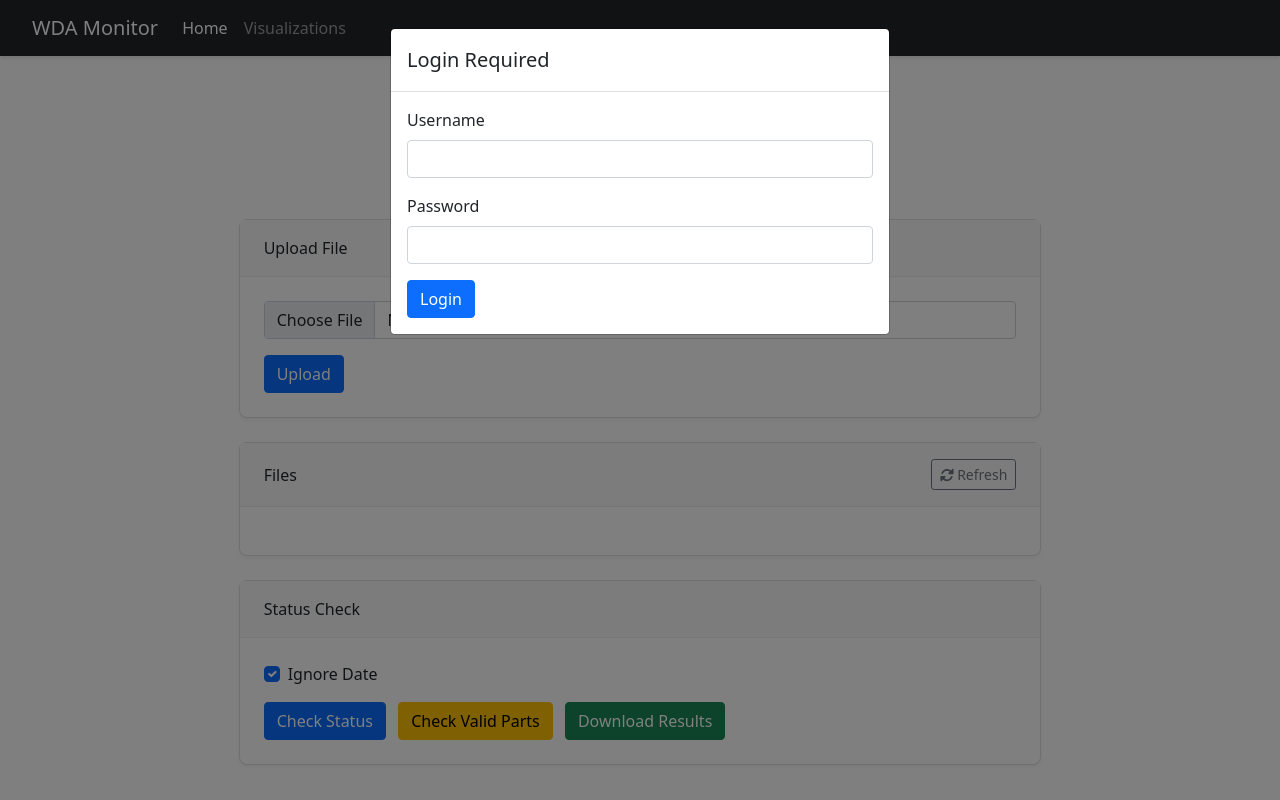
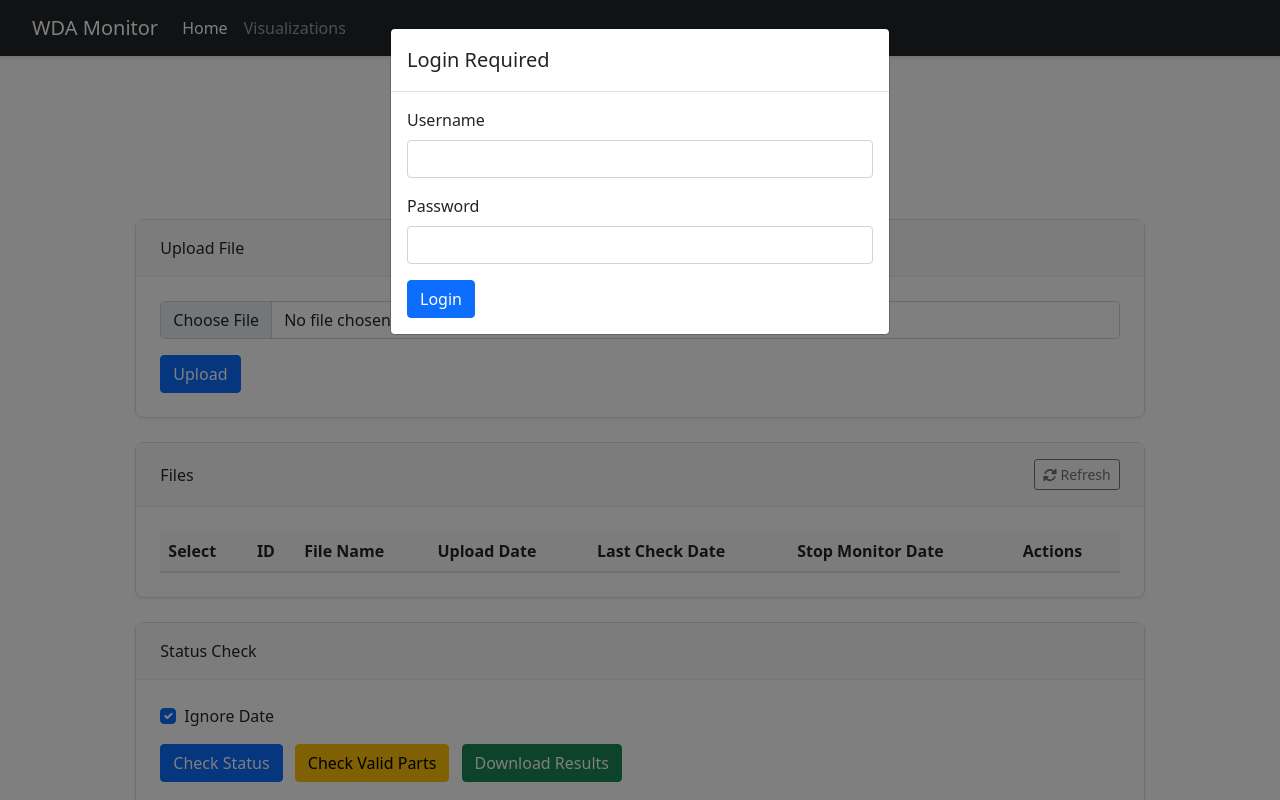
Before and after one commit to mostafaAsala/WDA_MONITOR, a Flask app: page / in a window 1280 px wide. Run offline with Flask 3, Linux system fonts and the light colour scheme; lists and menus that the app fills with data are empty; parts of the project's set-up code (start-up, migrations or seed data) failed here and were passed over; some libraries are stand-ins or nearby versions.

```diff
--- a/app.py
+++ b/app.py
@@ -3,6 +3,7 @@ import logging
 import pandas as pd
 from logging.handlers import RotatingFileHandler
 from flask import Flask, render_template, request, jsonify, send_file, flash, redirect, url_for
+from sqlalchemy import text
 from werkzeug.utils import secure_filename
 from datetime import datetime
 from Parts_Upload import main_upload_parts, main_delete_file
@@ -142,7 +143,23 @@ app = create_app()
 def index():
 	app.logger.info('Accessing index page')
 	files = os.listdir(Config.WORK_FOLDER)
-	return render_template('index.html', files=files)
+	today = datetime.now().date()
+
+	# Get database files info
+	try:
+		from check_status import get_files
+		db_files_df = get_files()
+
+		print(db_files_df)
+		if db_files_df is not None:
+			db_files = db_files_df.to_dict('records')
+		else:
+			db_files = []
+	except Exception as e:
+		app.logger.error(f'Error getting database files: {str(e)}')
+		db_files = []
+
+	return render_template('index.html', files=files, db_files=db_files, today=today)
 
 @app.route('/update-data', methods=['GET'])
 def update_data():
@@ -480,5 +497,28 @@ def download_filtered():
 		return jsonify({'error': str(e)}), 500
 
 
+@app.route('/update-stop-date', methods=['POST'])
+def update_stop_date():
+	try:
+		app.logger.info('Updating stop monitor date')
+		file_name = request.json.get('file_name')
+		stop_date = request.json.get('stop_date')
+
+		from check_status import create_db_engine
+		engine = create_db_engine()
+
+		with engine.begin() as connection:
+			update_query = text("""
+				UPDATE uploaded_files
+				SET stop_monitor_date = TO_DATE(:stop_date, 'YYYY-MM-DD')
+				WHERE file_name = :file_name
+			""")
+			connection.execute(update_query, {"stop_date": stop_date, "file_name": file_name})
+
+		return jsonify({'status': 'success', 'message': 'Stop monitor date updated successfully'})
+	except Exception as e:
+		app.logger.error(f'Error updating stop monitor date: {str(e)}')
+		return jsonify({'error': str(e)}), 500
+
 if __name__ == '__main__':
 	app.run(host='0.0.0.0', port=5000, threaded=True)
--- a/templates/index.html
+++ b/templates/index.html
@@ -20,6 +20,45 @@
 	<!-- Custom CSS Styles -->
 
 	<style>
+		.file-list {
+			max-height: 400px;
+			overflow-y: auto;
+			overflow-x: auto;
+		}
+		.table {
+			margin-bottom: 0;
+			white-space: nowrap;
+		}
+		.table th {
+			background-color: #f8f9fa;
+			border-bottom: 2px solid #dee2e6;
+			position: sticky;
+			top: 0;
+			z-index: 1;
+		}
+		.table td {
+			vertical-align: middle;
+		}
+		.table tr:hover {
+			background-color: rgba(0,0,0,.03);
+		}
+		.table td:nth-child(3) {
+			white-space: normal;
+			min-width: 200px;
+		}
+
+		.stop-date-input {
+			max-width: 250px;
+		}
+		.input-group .btn {
+			z-index: 0;
+		}
+
+		.expired-file {
+			text-decoration: line-through;
+			color: #6c757d;
+		}
+
 		.chart-loading {
 			position: absolute;
 			top: 0;
@@ -163,7 +202,7 @@
 		</div>
 
 		<div class="row justify-content-center">
-			<div class="col-md-8">
+			<div class="col-md-10">
 				<!-- File Upload Section -->
 				<div class="card mb-4 animate__animated animate__fadeInUp">
 					<div class="card-header">Upload File</div>
@@ -190,21 +229,50 @@
 					</div>
 					<div class="card-body">
 						<div class="file-list">
-							<div class="list-group" id="fileList">
+							<table class="table table-hover">
+								<thead>
+									<tr>
+										<th>Select</th>
+										<th>ID</th>
+										<th>File Name</th>
+										<th>Upload Date</th>
+										<th>Last Check Date</th>
+										<th>Stop Monitor Date</th>
+										<th>Actions</th>
+									</tr>
+								</thead>
+								<tbody id="fileList">
 									{% for file in files %}
-								<div class="list-group-item animate__animated animate__fadeIn">
-									<div class="form-check d-flex justify-content-between align-items-center">
-										<div>
+									<tr class="animate__animated animate__fadeIn">
+										<td>
 											<input class="form-check-input file-checkbox" type="checkbox" value="{{ file }}" id="file-{{ loop.index }}">
-											<label class="form-check-label" for="file-{{ loop.index }}">
-												{{ file }}
+										</td>
+										{% set db_file = db_files|selectattr("file_name", "equalto", file)|first|default(None) %}
+										<td>{{ db_file.id if db_file else '-' }}</td>
+										<td>
+											<label class="form-check-label
+												{% if db_file and db_file.stop_monitor_date and db_file.stop_monitor_date|string != 'NaT'
+												and db_file.stop_monitor_date.date() < today %} expired-file {% endif %}"
+												for="file-{{ loop.index }}">{{ file }}
 											</label>
+										</td>
+										<td>{{ db_file.upload_date.date()  if db_file and db_file.upload_date else 'Not uploaded' }}</td>
+										<td>{{ db_file.last_check_date.date()  if db_file and db_file.last_check_date else 'Not checked' }}</td>
+										<td>
+											<div class="input-group">
+												<input type="date" class="form-control form-control-sm stop-date-input"
+													value="{{ db_file.stop_monitor_date.date()  if db_file and db_file.stop_monitor_date else '' }}"
+													data-filename="{{ file }}">
+												<button class="btn btn-outline-primary btn-sm update-stop-date" type="button">Update</button>
 											</div>
+										</td>
+										<td>
 											<button class="btn btn-danger btn-sm delete-btn" data-filename="{{ file }}">Delete</button>
-									</div>
-								</div>
+										</td>
+									</tr>
 									{% endfor %}
-							</div>
+								</tbody>
+							</table>
 						</div>
 					</div>
 				</div>
@@ -399,13 +467,78 @@
 		document.getElementById('refreshList').addEventListener('click', async () => {
 			try {
 				showLoading();
-				const response = await fetch('/refresh-files');
+				const [filesResponse, dbFilesResponse] = await Promise.all([
+					fetch('/refresh-files'),
+					fetch('/get-db-files')
+				]);
+
+				const filesResult = await filesResponse.json();
+				const dbFilesResult = await dbFilesResponse.json();
+
+				if (filesResponse.ok && dbFilesResult.status === 'success') {
+					const fileList = document.getElementById('fileList');
+					fileList.innerHTML = '';
+					console.log(dbFilesResult)
+					filesResult.files.forEach((file, index) => {
+						const dbFileInfo = dbFilesResult.files.find(dbFile => dbFile.file_name === file);
+						const row = document.createElement('tr');
+						row.className = 'animate__animated animate__fadeIn';
+						row.innerHTML = `
+							<td>
+								<input class="form-check-input file-checkbox" type="checkbox" value="${file}" id="file-${index}">
+							</td>
+							<td>${dbFileInfo ? dbFileInfo.id : '-'}</td>
+							<td>
+								<label class="form-check-label ${dbFileInfo && dbFileInfo.stop_monitor_date ? (new Date(dbFileInfo.stop_monitor_date) < new Date().setHours(0,0,0,0) ? 'expired-file' : '') : ''}" for="file-${index}">${file}</label>
+							</td>
+							<td>${dbFileInfo && dbFileInfo.upload_date ? new Date(dbFileInfo.upload_date).toLocaleDateString() : 'Not uploaded'}</td>
+							<td>${dbFileInfo && dbFileInfo.last_check_date ? new Date(dbFileInfo.last_check_date).toLocaleDateString() : 'Not checked'}</td>
+							<td>
+								<div class="input-group">
+									<input type="date" class="form-control form-control-sm stop-date-input"
+										value="${dbFileInfo && dbFileInfo.stop_monitor_date ? dbFileInfo.stop_monitor_date.split('T')[0] : ''}"
+										data-filename="${file}">
+									<button class="btn btn-outline-primary btn-sm update-stop-date" type="button">Update</button>
+								</div>
+							</td>
+							<td>
+								<button class="btn btn-danger btn-sm delete-btn" data-filename="${file}">Delete</button>
+							</td>
+						`;
+						fileList.appendChild(row);
+					});
+
+					// Reattach delete button event listeners
+					document.querySelectorAll('.delete-btn').forEach(button => {
+						button.addEventListener('click', async () => {
+							const filename = button.dataset.filename;
+							if (confirm(`Delete ${filename}?`)) {
+								try {
+									showLoading();
+									const response = await fetch(`/delete/${filename}`, {
+										method: 'POST'
+									});
 									const result = await response.json();
 
 									if (response.ok) {
+										button.closest('tr').classList.add('animate__fadeOutRight');
+										setTimeout(() => {
 											location.reload();
+										}, 500);
+										showNotification('File deleted successfully');
 									} else {
 										showNotification(result.error, 'danger');
+									}
+								} catch (error) {
+									showNotification('Error deleting file', 'danger');
+								} finally {
+									hideLoading();
+								}
+							}
+						});
+					});
+				} else {
+					showNotification(filesResult.error || dbFilesResult.message, 'danger');
 				}
 			} catch (error) {
 				showNotification('Error refreshing files', 'danger');
@@ -466,7 +599,7 @@
 						const result = await response.json();
 
 						if (response.ok) {
-							button.closest('.list-group-item').classList.add('animate__fadeOutRight');
+							button.closest('tr').classList.add('animate__fadeOutRight');
 							setTimeout(() => {
 								location.reload();
 							}, 500);
@@ -586,6 +719,51 @@
 			}
 		});
 
+		// Stop Monitor Date Update Handler
+		document.addEventListener('click', (e) => {
+			if (e.target.classList.contains('update-stop-date')) {
+				const dateInput = e.target.previousElementSibling;
+				const fileName = dateInput.dataset.filename;
+				const stopDate = dateInput.value;
+
+				if (!stopDate) {
+					showNotification('Please select a date', 'warning');
+					return;
+				}
+
+				try {
+					showLoading();
+					fetch('/update-stop-date', {
+						method: 'POST',
+						headers: {
+							'Content-Type': 'application/json'
+						},
+						body: JSON.stringify({
+							file_name: fileName,
+							stop_date: stopDate
+						})
+					})
+					.then(response => response.json())
+					.then(result => {
+						if (result.status === 'success') {
+							showNotification('Stop monitor date updated successfully');
+						} else {
+							showNotification(result.error, 'danger');
+						}
+					})
+					.catch(error => {
+						showNotification('Error updating stop monitor date', 'danger');
+					})
+					.finally(() => {
+						hideLoading();
+					});
+				} catch (error) {
+					hideLoading();
+					showNotification('Error updating stop monitor date', 'danger');
+				}
+			}
+		});
+
 	</script>
 	<script src="https://cdnjs.cloudflare.com/ajax/libs/font-awesome/6.0.0/js/all.min.js"></script>
 </body>
```
Also changed, not shown: check_status.py (+123 -52 lines). Lines whose indentation alone changed are shown as unchanged.
